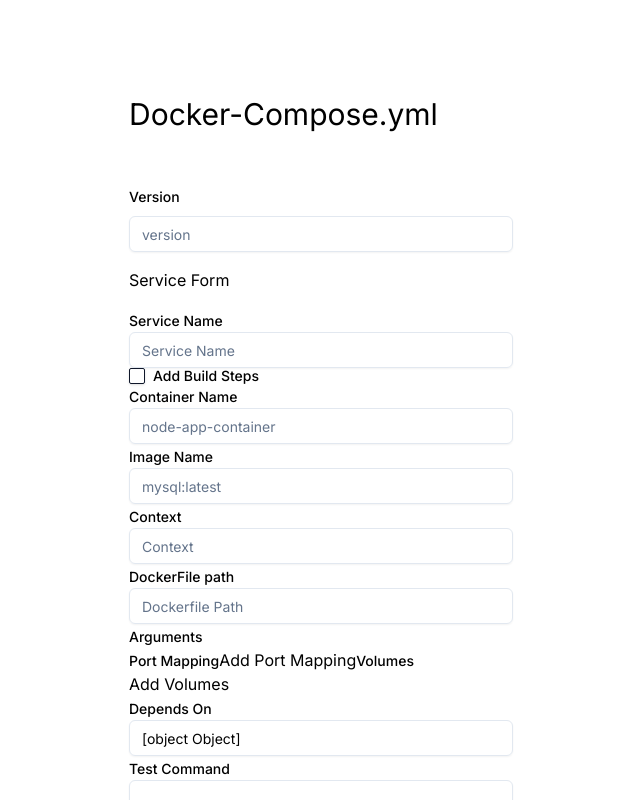
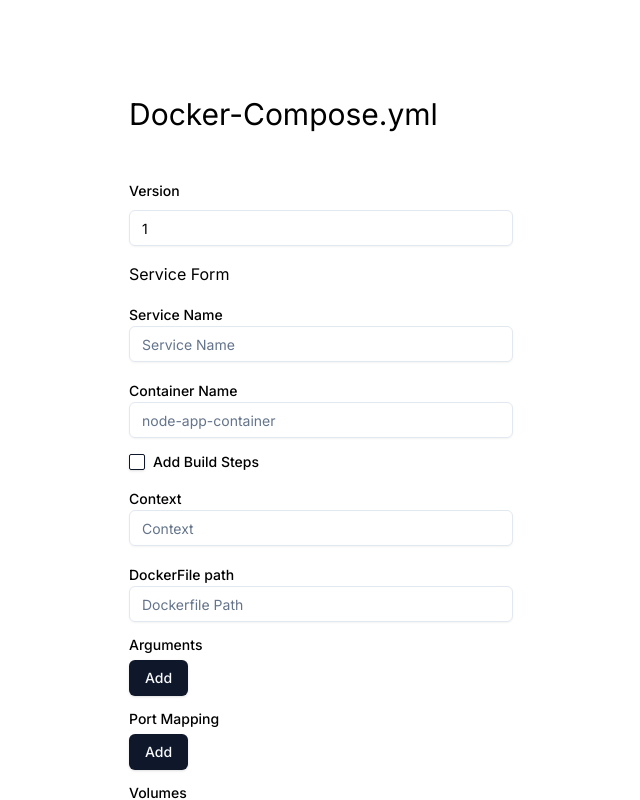
Before and after one commit to zeeshanbhati/docker-compose-generator, a Next.js app: page / in a window 1280 px wide. Both pictures are taken after a click on the button "Add". Shown: the top 800 px of the page, without its empty margins (319-959 px from the left). Built offline with nearby package versions, Linux system fonts and the light colour scheme.

Commit message:
Remove Optional Control

```diff
--- a/app/page.tsx
+++ b/app/page.tsx
@@ -4,12 +4,19 @@
 import { Checkbox } from "@/components/ui/checkbox";
 import { ServiceForm } from "@/components/DockerFormComponents/ServiceForm";
 import { FormProvider, useForm } from "react-hook-form";
+import { IDockerForm } from "@/types";
+
+const initialData: IDockerForm = {
+  version: "1",
+  services: [],
+};
 
 export default function Home() {
-  const methods = useForm();
+  const methods = useForm({ defaultValues: initialData });
 
   const onSubmit = (data: unknown) => {
-    console.log(JSON.stringify(data));
+    console.log("Works");
+    console.log("data");
   };
 
   return (
@@ -17,18 +24,23 @@
       <div className="grid w-full max-w-sm items-center gap-1.5">
         <h1 className=" text-3xl"> Docker-Compose.yml</h1>
         <FormProvider {...methods}>
-          <form onSubmit={methods.handleSubmit(onSubmit)} />
+          <form onSubmit={methods.handleSubmit(onSubmit)}>
             <div className="mt-10 space-y-4">
               <div className="space-y-2">
                 <Label className="">Version</Label>
-              <Input id="version" placeholder="version" />
+                <Input
+                  id="version"
+                  placeholder="version"
+                  {...methods.register(`version`)}
+                />
               </div>
 
               <h1 className=""> Service Form </h1>
 
               <ServiceForm />
             </div>
-          <form />
+            {/* <button type="submit">Submit</button> */}
+          </form>
         </FormProvider>
       </div>
     </main>
--- a/components/DockerFormComponents/BuildForm.tsx
+++ b/components/DockerFormComponents/BuildForm.tsx
@@ -9,29 +9,36 @@
   const { register } = methods;
 
   return (
+    <div className="space-y-4">
       <div>
         <Label> Context</Label>
         <Input
           placeholder="Context"
-        {...register(`services[${serviceIndex}].build.context`)}
+          {...register(`services[${serviceIndex}].value.build.context`)}
         />
+      </div>
 
+      <div>
         <Label>DockerFile path</Label>
         <Input
           placeholder="Dockerfile Path"
-        {...register(`services[${serviceIndex}].build.dockerfilePath`)}
+          {...register(`services[${serviceIndex}].value.build.dockerfile`)}
         />
-      <Label>Arguments</Label>
+      </div>
+
+      <div className="space-y-2">
+        <Label className="block">Arguments</Label>
+        <BuildArguments serviceIndex={serviceIndex} />
+      </div>
     </div>
   );
 };
 
 const BuildArguments = ({ serviceIndex }: { serviceIndex: number }) => {
   const methods = useFormContext();
-  const { register, control } = methods;
+  const { register } = methods;
   const { fields, remove, append } = useFieldArray({
-    control,
-    name: `services[${serviceIndex}].build.args`,
+    name: `services[${serviceIndex}].value.build.args`,
   });
 
   return (
@@ -40,12 +47,14 @@
         <div key={field.id} className="flex space-x-2">
           <Input
             placeholder="key"
-            {...register(`services[${serviceIndex}].build.args[${index}].key`)}
+            {...register(
+              `services[${serviceIndex}].value.build.args[${index}].key`
+            )}
           />
           <Input
             placeholder="value"
             {...register(
-              `services[${serviceIndex}].build.args[${index}].value`
+              `services[${serviceIndex}].value.build.args[${index}].value`
             )}
           />
           <Button onClick={() => remove(index)}>Remove</Button>
--- a/components/DockerFormComponents/HealthCheck.tsx
+++ b/components/DockerFormComponents/HealthCheck.tsx
@@ -2,25 +2,44 @@
 import { Label } from "@/components/ui/label";
 import { Checkbox } from "@/components/ui/checkbox";
 import { BuildForm } from "./BuildForm";
+import { useFieldArray, useFormContext } from "react-hook-form";
 
+export const HealthCheckForm = ({ serviceIndex }: { serviceIndex: number }) => {
+  const methods = useFormContext();
+  const { register } = methods;
+  return (
+    <div>
+      <div>
+        <Label>Test Command</Label>
+        <Input
+          placeholder="curl ...."
+          {...register(`services[${serviceIndex}].value.healthcheck.test`)}
+        />
+      </div>
 
-export const HealthCheckForm = () => {
-    return (
-      <>
-        <Label>Test Command</Label>
-        <Input></Input>
+      <div>
+        <Label>Interval</Label>
+        <Input
+          placeholder="30s"
+          {...register(`services[${serviceIndex}].value.healthcheck.interval`)}
+        />
+      </div>
 
-        <Label>Interval</Label>
-        <Input placeholder="30s"></Input>
+      <div>
+        <Label>Timeout</Label>
+        <Input
+          placeholder="10s"
+          {...register(`services[${serviceIndex}].value.healthcheck.timeout`)}
+        />
+      </div>
 
-        <Label>Timeout</Label>
-        <Input placeholder="10s"></Input>
-
-        <Label>Timeout</Label>
-        <Input placeholder="10s"></Input>
-
+      <div>
         <Label>Retires</Label>
-        <Input placeholder="5"></Input>
-      </>
-    );
-  };
+        <Input
+          placeholder="5"
+          {...register(`services[${serviceIndex}].value.healthcheck.retires`)}
+        />
+      </div>
+    </div>
+  );
+};
--- a/components/DockerFormComponents/PortMapping.tsx
+++ b/components/DockerFormComponents/PortMapping.tsx
@@ -1,31 +1,33 @@
 import { Label } from "@/components/ui/label";
 import { Input } from "@/components/ui/input";
 import { useFieldArray, useFormContext } from "react-hook-form";
-
+import { Button } from "@/components/ui/button";
 export const PortMapping = ({ serviceIndex }: { serviceIndex: number }) => {
-  const { register, control } = useFormContext();
+  const { register } = useFormContext();
   const { fields, append, remove } = useFieldArray({
-    control,
     name: `services[${serviceIndex}].port`,
   });
   return (
-    <>
-      <Label>Port Mapping</Label>
+    <div className="space-y-2">
+      <Label className="block">Port Mapping</Label>
       {fields.map((field, index) => (
         <div className="flex space-x-2" key={field.id}>
           <Input
-            placeholder="hostport"
-            {...register(`services[${serviceIndex}].ports[${index}].host_port`)}
+            placeholder="containerport"
+            {...register(
+              `services[${serviceIndex}].value.ports[${index}].container_path`
+            )}
           />
           <Input
-            placeholder="containerport"
+            placeholder="hostPort"
             {...register(
-              `services[${serviceIndex}].ports[${index}].container_port`
+              `services[${serviceIndex}].value.ports[${index}].host_port`
             )}
           />
+          <Button onClick={() => remove(index)}>Remove</Button>
         </div>
       ))}
-      <button onClick={append}>Add Port Mapping</button>
-    </>
+      <Button onClick={append}>Add</Button>
+    </div>
   );
 };
--- a/components/DockerFormComponents/ServiceForm.tsx
+++ b/components/DockerFormComponents/ServiceForm.tsx
@@ -11,26 +11,41 @@
 
 export const ServiceForm = () => {
   const methods = useFormContext();
-  const { register, control } = methods;
+  const { register, getValues, setValue, watch } = methods;
   const { fields, remove, append } = useFieldArray({
-    control,
     name: "services",
   });
+
+  console.log(watch("services"));
+
+  console.log(getValues(`services[0].value.buildRequired`));
+
   return (
     <>
       {fields.map((field, index) => (
-        <div key={field.id}>
+        <div key={field.id} className="space-y-4">
           <div>
             <Label className="">Service Name</Label>
             <Input
               id="service-name"
               placeholder="Service Name"
-              {...register(`service[${index}].key`, { required: true })}
+              {...register(`services[${index}].key`)}
+            />
+          </div>
+
+          <div>
+            <Label>Container Name</Label>
+            <Input
+              placeholder="node-app-container"
+              {...register(`services[${index}].value.container_name`)}
             />
           </div>
 
           <div className="flex items-center space-x-2">
-            <Checkbox id="terms2" />
+            <Checkbox
+              id="terms2"
+              {...register(`services[${index}].value.buildRequired`)}
+            />
             <label
               htmlFor="terms2"
               className="text-sm font-medium leading-none peer-disabled:cursor-not-allowed peer-disabled:opacity-70"
@@ -39,64 +54,60 @@
             </label>
           </div>
 
-          <div>
-            <Label>Container Name</Label>
-            <Input
-              placeholder="node-app-container"
-              {...(register(`service[${index}].container_name`),
-              { required: true })}
-            />
-          </div>
+          {getValues(`services[${index}].value.buildRequired`) && (
+            <BuildForm serviceIndex={index} />
+          )}
 
+          {!getValues(`services[${index}].value.buildRequired`) && (
             <div>
               <Label>Image Name</Label>
               <Input
                 placeholder="mysql:latest"
-              {...(register(`service[${index}].image`), { required: true })}
+                {...register(`services[${index}].value.image`)}
               />
             </div>
-
-          <BuildForm serviceIndex={index} />
-
+          )}
           <PortMapping serviceIndex={index} />
 
           <VolumeMapping serviceIndex={index} />
 
+          <EnvironmentVariables serviceIndex={index} />
+
+          <BuildDependencies serviceIndex={index} />
+
           <div>
-            <Label>Depends On</Label>
+            <Label>Command</Label>
             <Input
-              placeholder="containerName"
-              {...register(`service[${index}]`)}
-            ></Input>
+              placeholder="npm start"
+              {...register(`services[${index}].value.command`)}
+            />
           </div>
 
-          <HealthCheckForm />
+          <HealthCheckForm serviceIndex={index} />
         </div>
       ))}
-      <button onClick={append}>Add</button>
+      <button onClick={append}> Add</button>
     </>
   );
 };
 
 const BuildDependencies = ({ serviceIndex }: { serviceIndex: number }) => {
   const methods = useFormContext();
-  const { register, control } = methods;
+  const { register } = methods;
   const { fields, append, remove } = useFieldArray({
-    control,
     name: `services[${serviceIndex}].depends_on`,
   });
   return (
-    <div>
-      <Label>Build Dependencies</Label>
+    <div className="space-y-2">
+      <Label className="block">Depends On</Label>
       {fields.map((field, index) => {
         return (
-          <div key={field.id}>
+          <div key={field.id} className="space-y-2">
             <Input
               placeholder="Build Dependencies"
               key={field.id}
               {...register(
-                `services[${serviceIndex}].build.depends_on[${index}].key`,
-                { required: true }
+                `services[${serviceIndex}].value.build.depends_on[${index}].key`
               )}
             />
             <Button onClick={() => remove(index)} />
@@ -110,31 +121,26 @@
 
 const EnvironmentVariables = ({ serviceIndex }: { serviceIndex: number }) => {
   const methods = useFormContext();
-  const { register, control } = methods;
+  const { register } = methods;
   const { fields, append, remove } = useFieldArray({
-    control,
-    name: `services[${serviceIndex}].environment`,
+    name: `services[${serviceIndex}].value.environment`,
   });
   return (
-    <div>
-      <Label>Environment Variables</Label>
+    <div className="space-y-2">
+      <Label className="block">Environment Variables</Label>
       {fields.map((field, index) => {
         return (
           <div key={field.id}>
             <Input
               placeholder="Key"
-              key={field.id}
               {...register(
-                `services[${serviceIndex}].build.depends_on[${index}].environment[${index}].key`,
-                { required: true }
+                `services[${serviceIndex}].value.environment[${index}].key`
               )}
             />
             <Input
               placeholder="value"
-              key={field.id}
               {...register(
-                `services[${serviceIndex}].build.depends_on[${index}].environment[${index}].value`,
-                { required: true }
+                `services[${serviceIndex}].value.environment[${index}].value`
               )}
             />
             <Button onClick={() => remove(index)} />
--- a/components/DockerFormComponents/VolumeMapping.tsx
+++ b/components/DockerFormComponents/VolumeMapping.tsx
@@ -1,33 +1,34 @@
 import { Input } from "@/components/ui/input";
 import { Label } from "@/components/ui/label";
 import { useFieldArray, useFormContext } from "react-hook-form";
+import { Button } from "@/components/ui/button";
 
 export const VolumeMapping = ({ serviceIndex }: { serviceIndex: number }) => {
-  const { register, control } = useFormContext();
+  const { register } = useFormContext();
   const { fields, append, remove } = useFieldArray({
-    control,
     name: `services[${serviceIndex}].volume`,
   });
   return (
-    <>
-      <Label>Volumes</Label>
+    <div className="space-y-2">
+      <Label className="block">Volumes</Label>
       {fields.map((field, index) => (
         <div key={field.id} className="flex space-x-2">
           <Input
             placeholder="host mount path"
             {...register(
-              `services[${serviceIndex}].volumes[${index}].hostPath`
+              `services[${serviceIndex}].value.volumes[${index}].host_path`
             )}
           />
           <Input
             placeholder="ContainerPath"
             {...register(
-              `services[${serviceIndex}].volumes[${index}].containerPath`
+              `services[${serviceIndex}].value.volumes[${index}].container_path`
             )}
           />
+          <Button onClick={() => remove(index)}>Remove</Button>
         </div>
       ))}
-      <button onClick={append}>Add Volumes</button>
-    </>
+      <Button onClick={append}>Add Volumes</Button>
+    </div>
   );
 };
--- a/docker-sample.json
+++ b/docker-sample.json
@@ -5,6 +5,7 @@
       {
         "key": "my-service",
         "value": {
+          "buildRequired": true,
           "build": {
             "context": ".",
             "dockerfile": "Dockerfile",
@@ -12,7 +13,7 @@
           },
           "container_name": "OK",
           "image": "YO",
-          "volumes": "",
+          "volumes": [{ "container_path": "", "host_path": "" }],
           "ports": [{ "container_port": 3000, "host_port": 3000 }],
           "command": "npm run dev",
           "depends_on": [{ "key": "" }],
--- /dev/null
+++ b/types/index.ts
@@ -0,0 +1,54 @@
+export interface IDockerForm {
+  version: string;
+  services: IService[];
+}
+
+interface IService {
+  key: string;
+  value: IServiceValue;
+}
+
+interface IServiceValue {
+  container_name: string;
+  buildRequired: boolean;
+  image?: string;
+  command: string;
+  build?: IBuild | null;
+  ports: IPort[];
+  volumes: IVolume[];
+  depends_on: IDependsOn[];
+  environment: IKeyValue[];
+  healthcheck: IHealthCheck;
+}
+
+interface IBuild {
+  context: string;
+  dockerfile: string;
+  args: IKeyValue[];
+}
+
+export interface IKeyValue {
+  key: string;
+  value: string;
+}
+
+interface IPort {
+  container_path: string;
+  host_port: string;
+}
+
+interface IVolume {
+  host_path: string;
+  container_path: string;
+}
+
+interface IDependsOn {
+  key: string;
+}
+
+interface IHealthCheck {
+  test: string;
+  interval: string;
+  retries: string;
+  timeout: string;
+}
```
Lines whose indentation alone changed are shown as unchanged.
